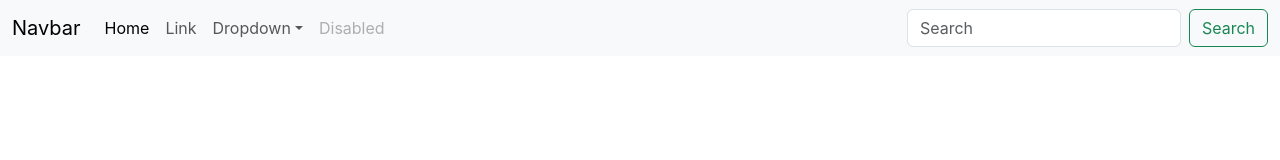
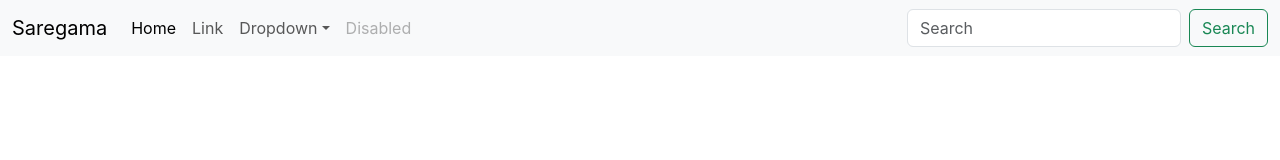
Before and after one commit to Shaurya0501/Music_app, a React (Create React App) app: page / in a window 1280 px wide. Shown: the top 160 px of the page. Built offline with nearby package versions, Linux system fonts and the light colour scheme.

Commit message:
Added navbar

```diff
--- a/src/App.js
+++ b/src/App.js
@@ -6,7 +6,7 @@ function App() {
     <nav className="navbar navbar-expand-lg bg-body-tertiary">
   <div className="container-fluid">
     <a className="navbar-brand" href="#">
-      Navbar
+      Saregama
     </a>
     <button
       className="navbar-toggler"
```
